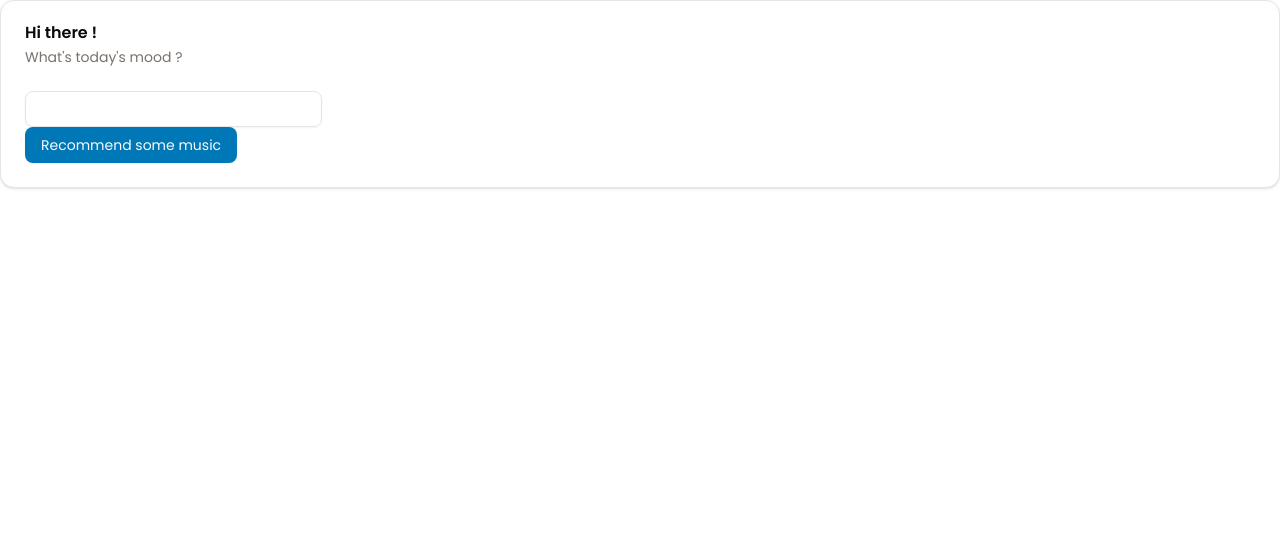
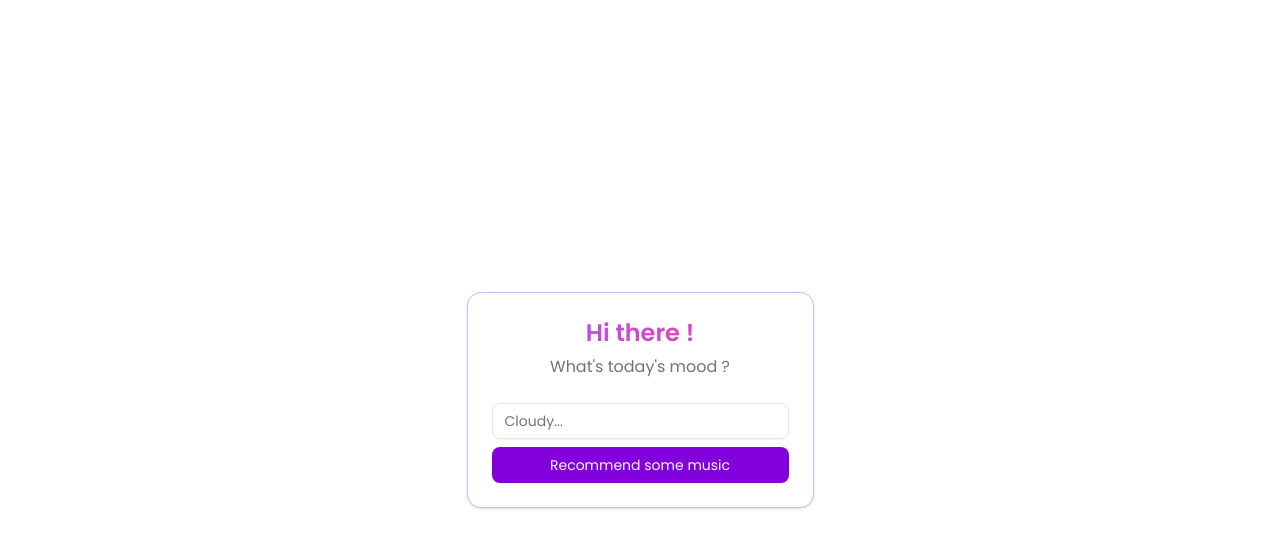
Before and after one commit to codewithkin/soundsync, a Next.js app: page / in a window 1280 px wide. Shown: the top 548 px of the page. Built offline with nearby package versions, Linux system fonts and the light colour scheme.

Commit message:
[ADD]: Better colors

```diff
--- a/src/app/page.tsx
+++ b/src/app/page.tsx
@@ -38,15 +38,20 @@ function Main() {
   });
 
   return (
-    <section>
-      <Card>
-        <CardHeader>
-          <CardTitle>Hi there !</CardTitle>
-          <CardDescription>What's today's mood ?</CardDescription>
+    <section className="flex flex-col items-center justify-center h-screen">
+      <Card className="border border-purple-300">
+        <CardHeader className="text-center">
+          <CardTitle className="text-2xl bg-clip-text text-transparent bg-gradient-to-r from-purple-500 to-pink-500">
+            Hi there !
+          </CardTitle>
+          <CardDescription className="text-md">
+            What's today's mood ?
+          </CardDescription>
         </CardHeader>
 
         <CardFooter>
           <form
+            className="flex flex-col gap-2 items-center items-center"
             onSubmit={(e) => {
               e.preventDefault();
 
@@ -54,9 +59,13 @@ function Main() {
               getSongsMutation();
             }}
           >
-            <Input type="text" required />
+            <Input required type="text" placeholder="Cloudy..." />
 
-            <Button disabled={loading} type="submit">
+            <Button
+              className="w-full bg-purple-700 disabled:bg-purple-800 hover:cursor-pointer hover:bg-purple-500 font-medium"
+              disabled={loading}
+              type="submit"
+            >
               {loading ? "Getting recommendations..." : "Recommend some music"}
             </Button>
           </form>
```
